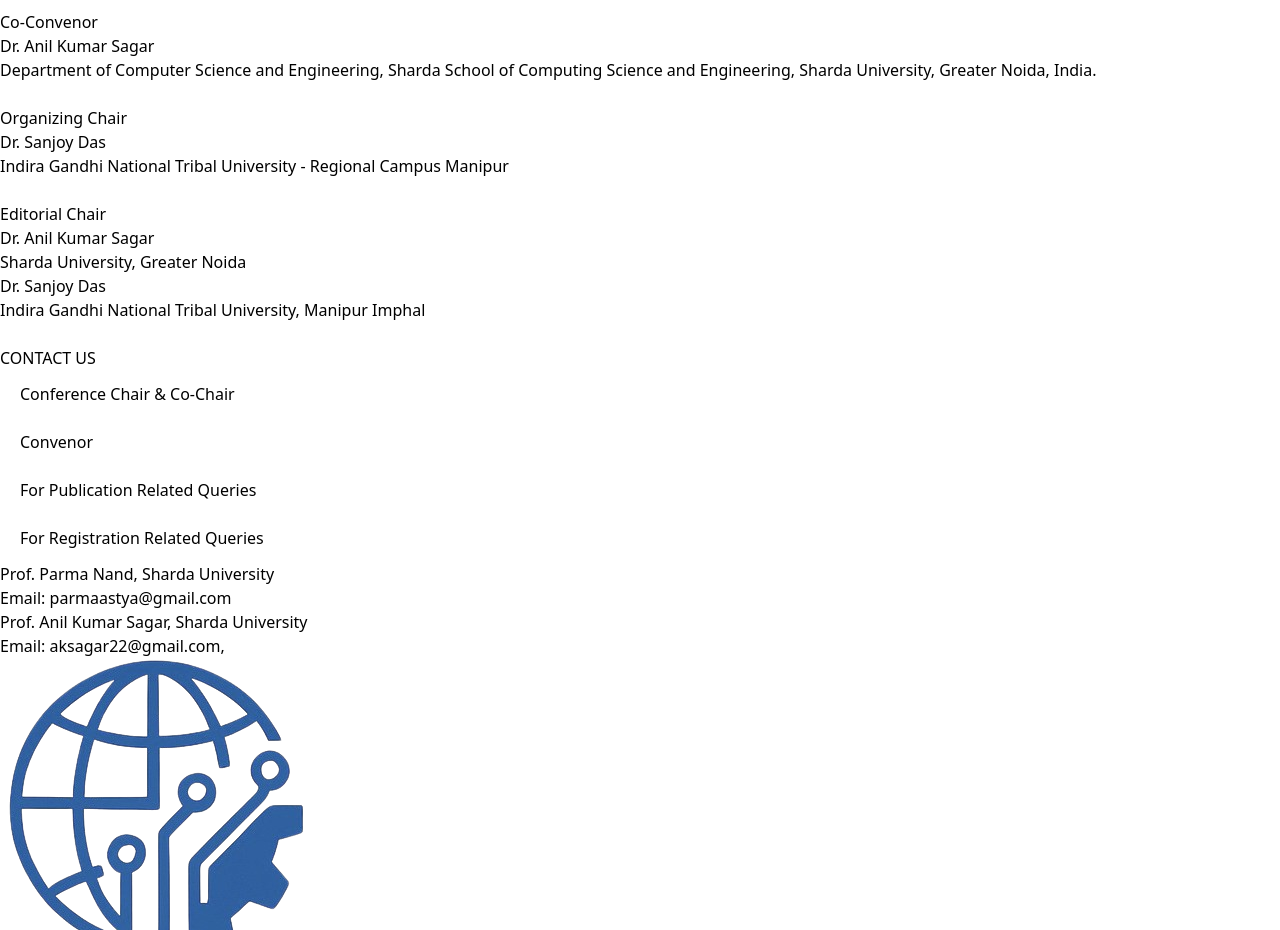
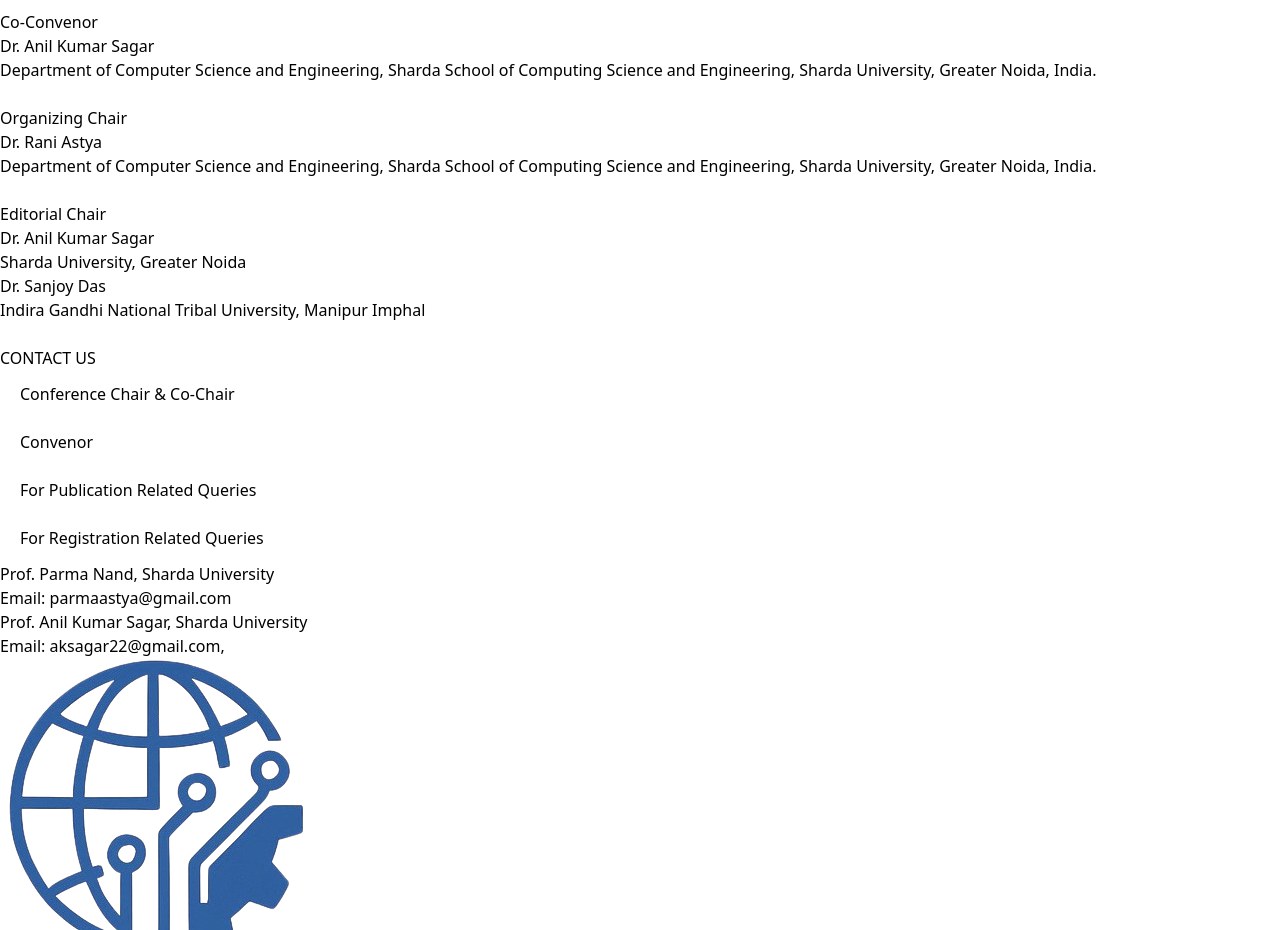
Before and after one commit to rish527/Conference-Site, a React (Vite) app: page /commitee in a window 1280 px wide. Shown: the part 1140-2070 px from the top of the page. Built offline with nearby package versions, Linux system fonts and the light colour scheme.

Commit message:
Update commitee.js

```diff
--- a/src/Data/commitee.js
+++ b/src/Data/commitee.js
@@ -47,8 +47,8 @@
         head:"Organizing Chair",
         members:[
             {   profilePic:"https://estsd2025.sirsd.com/assets/profile-images/Prof-ram-ji-prasad.jpg",
-                name:"Dr. Sanjoy Das",
-                university:"Indira Gandhi National Tribal University - Regional Campus Manipur",
+                name:"Dr. Rani Astya",
+                university:"Department of Computer Science and Engineering, Sharda School of Computing Science and Engineering, Sharda University, Greater Noida, India.",
             },
 
         ]
```
